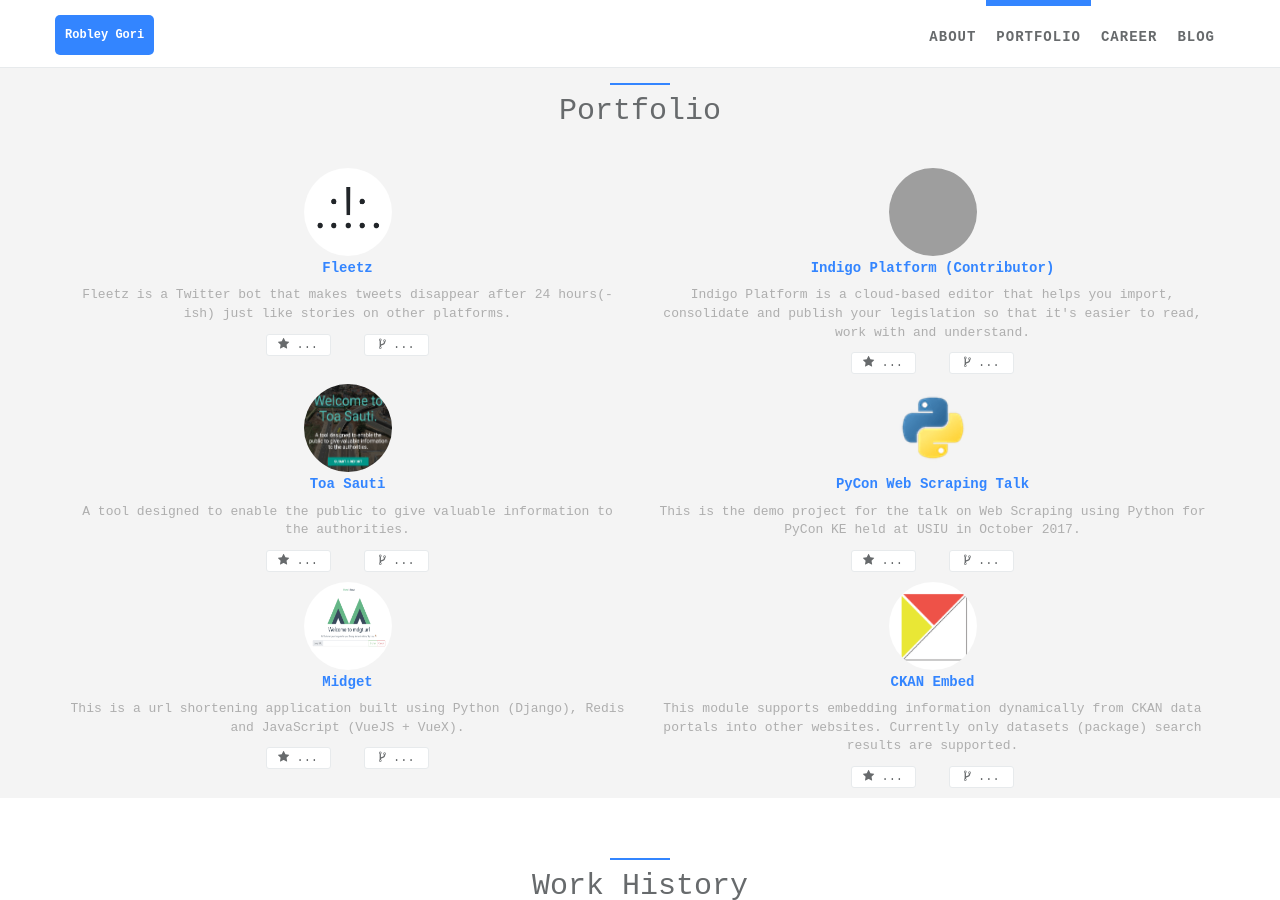
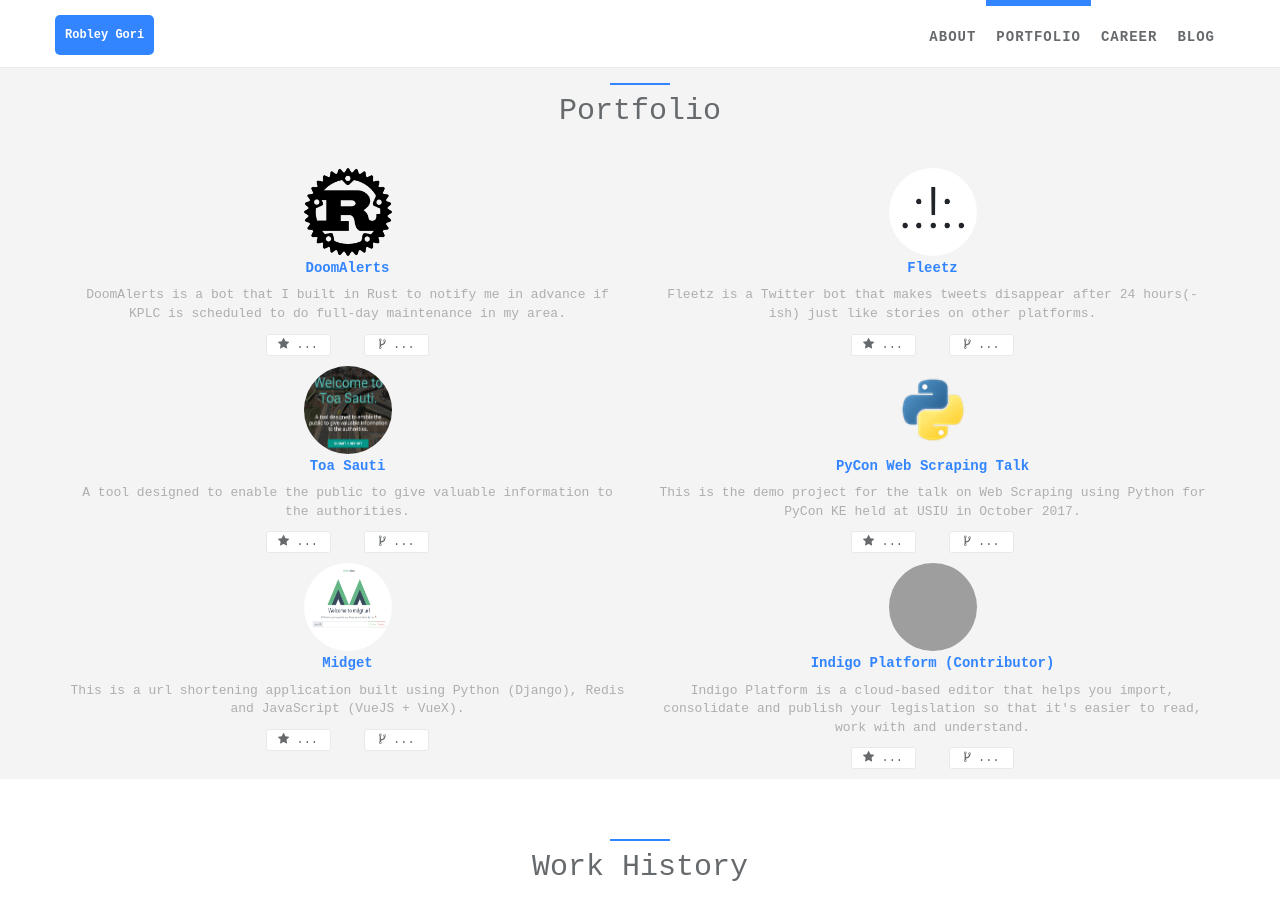
Before and after one commit to ro6ley/ro6ley.github.io, a Jekyll site: the page built from index.html, in a window 1280 px wide and 900 px high, scrolled down 373 px. Built offline with Jekyll 4.4.1, drawn with Linux system fonts in a browser that asks for light colours; grey boxes are pictures that could not be loaded.

Commit message:
add DoomAlerts to portfolio

```diff
--- a/_data/index/projects.yml
+++ b/_data/index/projects.yml
@@ -1,27 +1,25 @@
 # projects section data
 # If you don't have language feature(language.yml is empty), ignore "i18n" items
 # Suggest projects' img be located at '/static/assets/img/landing', and edit following img items.
+
+- name: DoomAlerts
+  i18n: doomalerts
+  gh_user: ro6ley
+  repo: DoomAlerts
+  img: /static/assets/img/landing/doom_alerts.png
+  desc: DoomAlerts is a bot that I built in Rust to notify me in advance if KPLC is scheduled to do full-day maintenance in my area.
+
 - name: Fleetz
   i18n: fleetz
   gh_user: ro6ley
   repo: fleetz
-  url: https://fleetz.robley.xyz
   img: /static/assets/img/landing/fleetz.png
   desc: Fleetz is a Twitter bot that makes tweets disappear after 24 hours(-ish) just like stories on other platforms.
-
-- name: Indigo Platform (Contributor)
-  i18n: indigo
-  gh_user: laws-africa
-  repo: indigo
-  url: https://laws.africa/indigo/
-  img: https://laws.africa/img/indigo/indigo-logo.png
-  desc: Indigo Platform is a cloud-based editor that helps you import, consolidate and publish your legislation so that it's easier to read, work with and understand.
 
 - name: Toa Sauti
   i18n: toa_sauti
   gh_user: ro6ley
   repo: toasauti
-  url: http://toasauit.robley.xyz
   img: /static/assets/img/landing/toasauti.png
   desc: A tool designed to enable the public to give valuable information to the authorities.
 
@@ -39,10 +37,10 @@
   img: /static/assets/img/landing/midget.png
   desc: This is a url shortening application built using Python (Django), Redis and JavaScript (VueJS + VueX).
 
-- name: CKAN Embed
-  i18n: ckan_embed
-  gh_user: ro6ley
-  repo: ckan-embed
-  img: /static/assets/img/landing/ckan.png
-  desc: This module supports embedding information dynamically from CKAN data portals into other websites.
-        Currently only datasets (package) search results are supported.
+- name: Indigo Platform (Contributor)
+  i18n: indigo
+  gh_user: laws-africa
+  repo: indigo
+  url: https://laws.africa/indigo/
+  img: https://laws.africa/img/indigo/indigo-logo.png
+  desc: Indigo Platform is a cloud-based editor that helps you import, consolidate and publish your legislation so that it's easier to read, work with and understand.
```
Also changed, not shown: static/assets/img/landing/doom_alerts.png (added).
